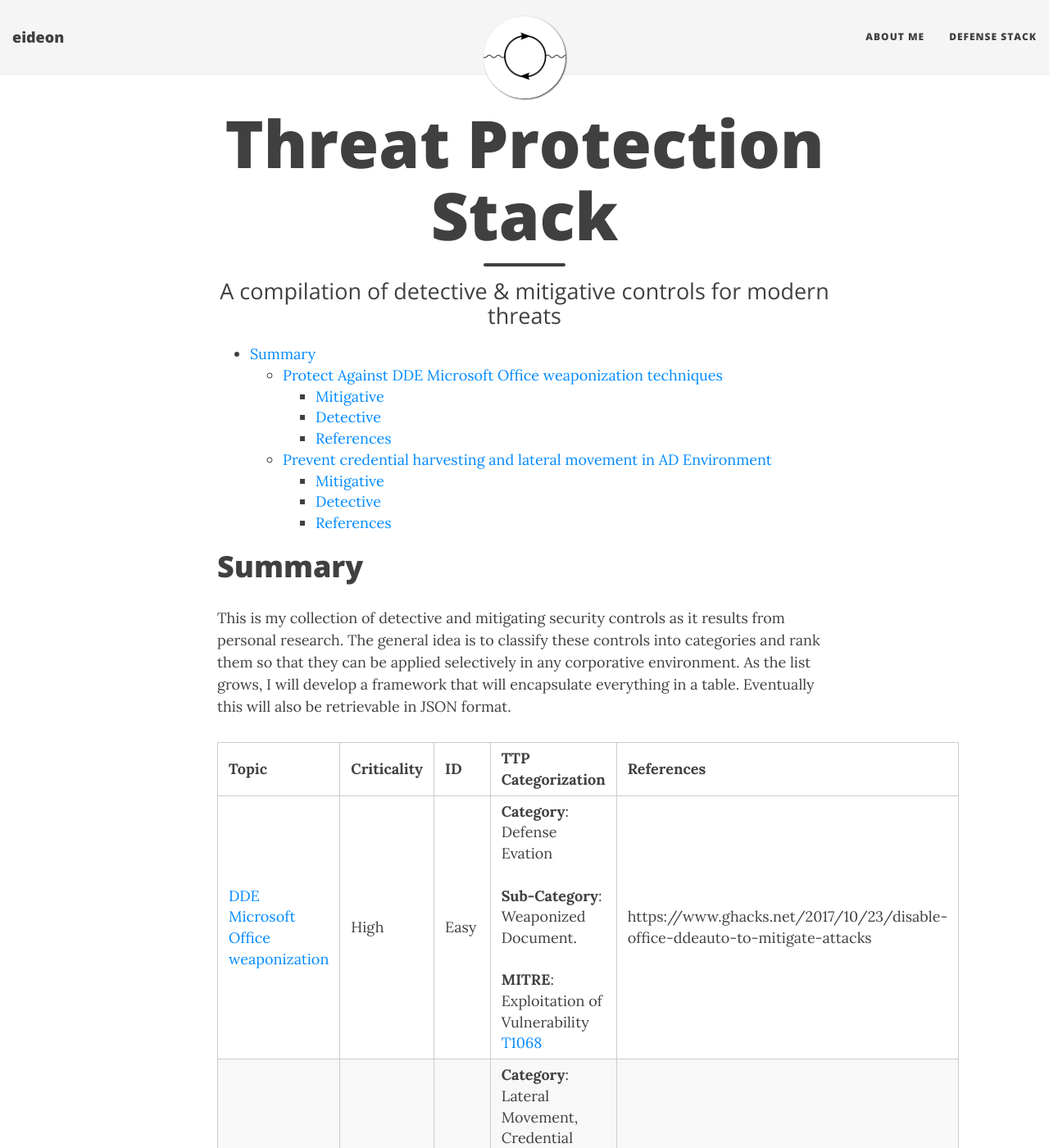
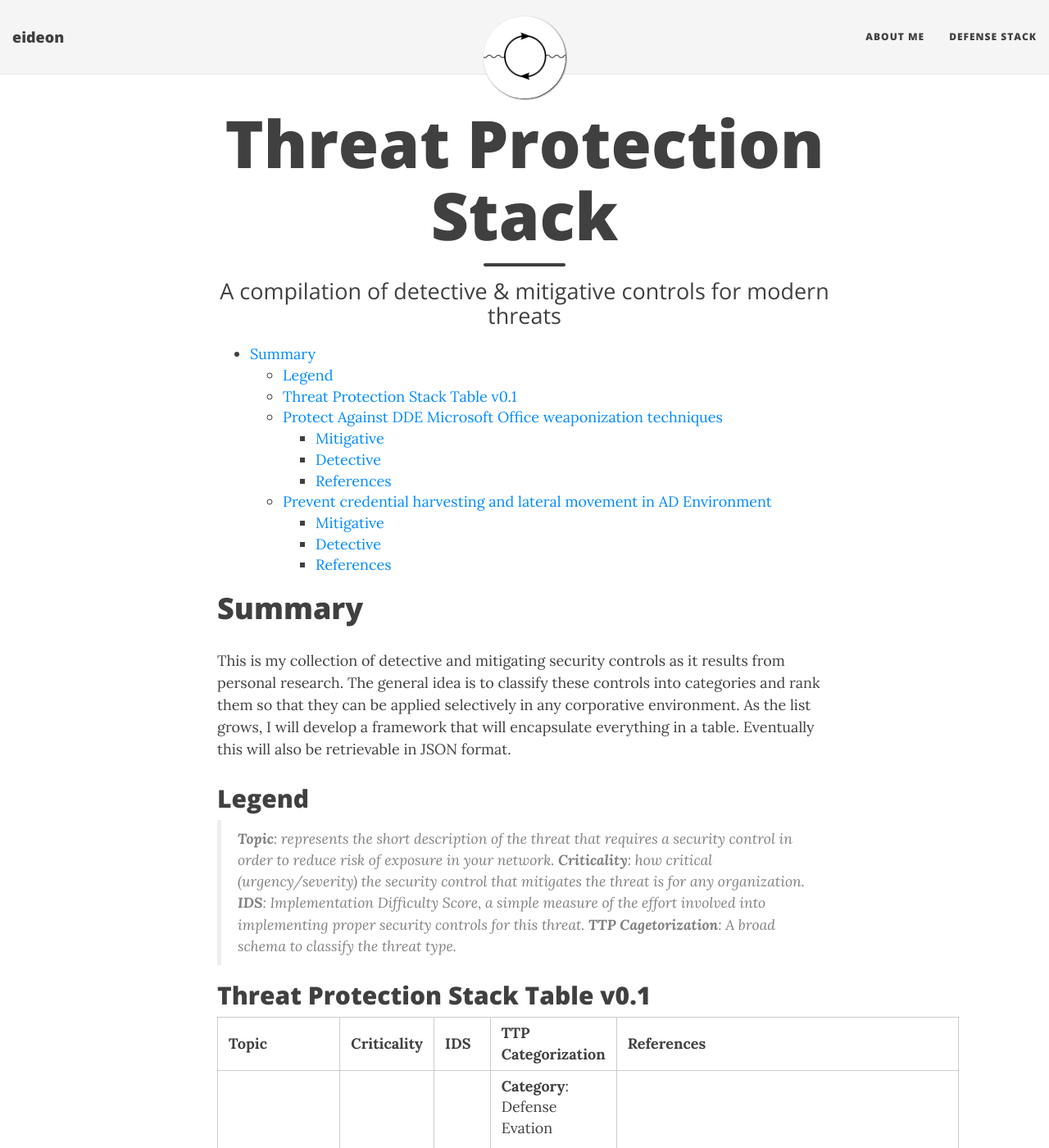
Before and after one commit to darkquasar/darkquasar.github.io, a Jekyll site: the page built from Threat_Protection_Stack.md, in a window 1280 px wide and 1400 px high. Shown: the whole window at 82% size. Built offline with Jekyll 4.4.1, drawn with Linux system fonts in a browser that asks for light colours; nearby versions of some CDN libraries; comment, search, counter and statistics services are not loaded; some of the changed text lies outside the part shown.

Commit message:
Update Threat_Protection_Stack.md

```diff
--- a/Threat_Protection_Stack.md
+++ b/Threat_Protection_Stack.md
@@ -12,7 +12,15 @@ comments: true
 # Summary
 This is my collection of detective and mitigating security controls as it results from personal research. The general idea is to classify these controls into categories and rank them so that they can be applied selectively in any corporative environment. As the list grows, I will develop a framework that will encapsulate everything in a table. Eventually this will also be retrievable in JSON format.
 
-| Topic                                                                                                                                               | Criticality | ID   | TTP Categorization                                                                                                                                                                                                                        | References                                                                                                                        |
+## Legend
+> **Topic**: represents the short description of the threat that requires a security control in order to reduce risk of exposure in your network.
+> **Criticality**: how critical (urgency/severity) the security control that mitigates the threat is for any organization.
+> **IDS**: Implementation Difficulty Score, a simple measure of the effort involved into implementing proper security controls for this threat.
+> **TTP Cagetorization**: A broad schema to classify the threat type.
+
+## Threat Protection Stack Table v0.1
+
+| Topic                                                                                                                                               | Criticality | IDS   | TTP Categorization                                                                                                                                                                                                                        | References                                                                                                                        |
 |-----------------------------------------------------------------------------------------------------------------------------------------------------|-------------|------|-------------------------------------------------------------------------------------------------------------------------------------------------------------------------------------------------------------------------------------------|-----------------------------------------------------------------------------------------------------------------------------------|
 | [DDE Microsoft Office weaponization](https://www.eideon.com/Threat_Protection_Stack/#protect-against-dde-microsoft-office-weaponization-techniques) | High        | Easy | **Category**: Defense Evation <br><br> **Sub-Category**: Weaponized Document. <br><br> **MITRE**: Exploitation of Vulnerability [T1068](https://attack.mitre.org/wiki/Technique/T1068)                                                    | https://www.ghacks.net/2017/10/23/disable-office-ddeauto-to-mitigate-attacks                                                     |
 | [Prevent lateral movement I](https://www.eideon.com/Threat_Protection_Stack/#prevent-credential-harvesting-and-lateral-movement-in-AD-Environment)  | Critical    | Hard | **Category**: Lateral Movement, Credential Access <br><br> **Sub-Category**: Pass the Hash, Pass the Ticket, Credential Dumping. <br><br> **MITRE**: Exploitation of Vulnerability [T1068](https://attack.mitre.org/wiki/Technique/T1068) | https://docs.microsoft.com/en-us/windows-server/identity/securing-privileged-access/securing-privileged-access-reference-material |
@@ -36,11 +44,14 @@ There are two essential controls:
 * Yara Rules: https://blog.nviso.be/2017/10/12/yara-dde-rules-dde-command-execution-observed-in-the-wild
 * McAfee Advisory: https://kc.mcafee.com/resources/sites/MCAFEE/content/live/PRODUCT_DOCUMENTATION/27000/PD27325/en_US/McAfee_Labs_Threat_Advisory-W97MMacroLess.pdf
 
+<br>
+<br>
+
 ## Prevent credential harvesting and lateral movement in AD Environment
 Security Controls: Mitigative, Detective.
 
 ### Mitigative
-* Apply Active Directory administrative tier model on your environment
+* Apply Active Directory administrative tier model on your environment.
 
 ### Detective
 * WIP
```
